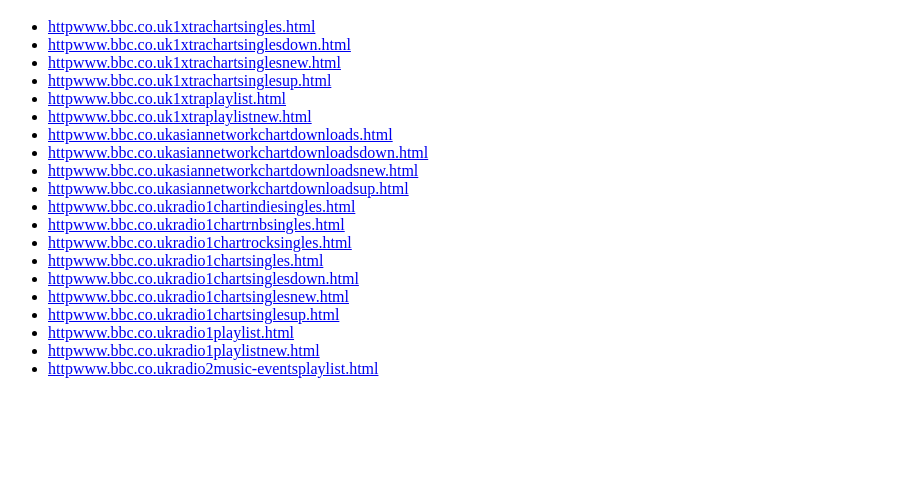
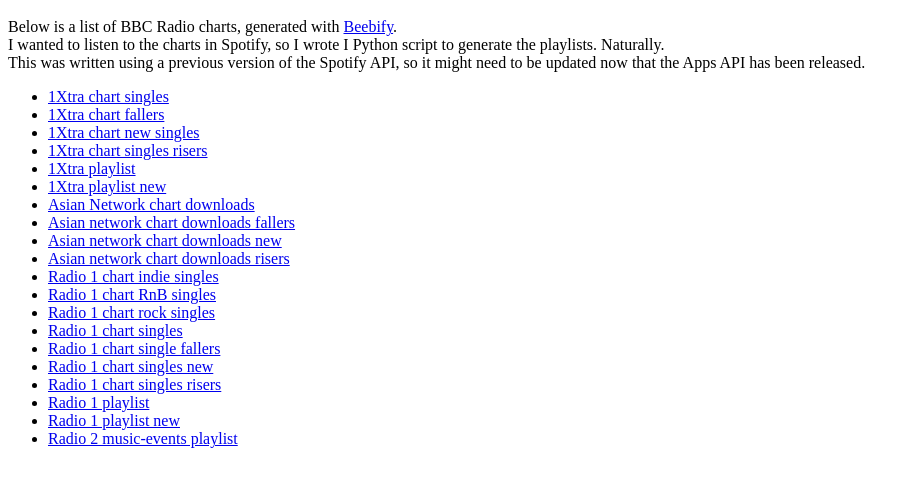
Before and after one commit to adamobeng/beebify, a plain HTML site: page index.html in a window 1280 px wide. Shown: the part 48-534 px from the top of the page, without its empty margins (0-920 px from the left). Drawn offline with Linux system fonts and the light colour scheme.

Commit message:
More information on index page

```diff
--- a/index.html
+++ b/index.html
@@ -1,23 +1,28 @@
 <h1>Beebify</h1>
+
+Below is a list of BBC Radio charts, generated with <a href="https://github.com/adamobeng/beebify/">Beebify</a>. </br >
+I wanted to listen to the charts in Spotify, so I wrote I Python script to generate the playlists. Naturally. </br >
+This was written using a previous version of the Spotify API, so it might need to be updated now that the Apps API has been released.
+
 <ul>
-<li><a href="./output/httpwww.bbc.co.uk1xtrachartsingles.html">httpwww.bbc.co.uk1xtrachartsingles.html</a></li>
-<li><a href="./output/httpwww.bbc.co.uk1xtrachartsinglesdown.html">httpwww.bbc.co.uk1xtrachartsinglesdown.html</a></li>
-<li><a href="./output/httpwww.bbc.co.uk1xtrachartsinglesnew.html">httpwww.bbc.co.uk1xtrachartsinglesnew.html</a></li>
-<li><a href="./output/httpwww.bbc.co.uk1xtrachartsinglesup.html">httpwww.bbc.co.uk1xtrachartsinglesup.html</a></li>
-<li><a href="./output/httpwww.bbc.co.uk1xtraplaylist.html">httpwww.bbc.co.uk1xtraplaylist.html</a></li>
-<li><a href="./output/httpwww.bbc.co.uk1xtraplaylistnew.html">httpwww.bbc.co.uk1xtraplaylistnew.html</a></li>
-<li><a href="./output/httpwww.bbc.co.ukasiannetworkchartdownloads.html">httpwww.bbc.co.ukasiannetworkchartdownloads.html</a></li>
-<li><a href="./output/httpwww.bbc.co.ukasiannetworkchartdownloadsdown.html">httpwww.bbc.co.ukasiannetworkchartdownloadsdown.html</a></li>
-<li><a href="./output/httpwww.bbc.co.ukasiannetworkchartdownloadsnew.html">httpwww.bbc.co.ukasiannetworkchartdownloadsnew.html</a></li>
-<li><a href="./output/httpwww.bbc.co.ukasiannetworkchartdownloadsup.html">httpwww.bbc.co.ukasiannetworkchartdownloadsup.html</a></li>
-<li><a href="./output/httpwww.bbc.co.ukradio1chartindiesingles.html">httpwww.bbc.co.ukradio1chartindiesingles.html</a></li>
-<li><a href="./output/httpwww.bbc.co.ukradio1chartrnbsingles.html">httpwww.bbc.co.ukradio1chartrnbsingles.html</a></li>
-<li><a href="./output/httpwww.bbc.co.ukradio1chartrocksingles.html">httpwww.bbc.co.ukradio1chartrocksingles.html</a></li>
-<li><a href="./output/httpwww.bbc.co.ukradio1chartsingles.html">httpwww.bbc.co.ukradio1chartsingles.html</a></li>
-<li><a href="./output/httpwww.bbc.co.ukradio1chartsinglesdown.html">httpwww.bbc.co.ukradio1chartsinglesdown.html</a></li>
-<li><a href="./output/httpwww.bbc.co.ukradio1chartsinglesnew.html">httpwww.bbc.co.ukradio1chartsinglesnew.html</a></li>
-<li><a href="./output/httpwww.bbc.co.ukradio1chartsinglesup.html">httpwww.bbc.co.ukradio1chartsinglesup.html</a></li>
-<li><a href="./output/httpwww.bbc.co.ukradio1playlist.html">httpwww.bbc.co.ukradio1playlist.html</a></li>
-<li><a href="./output/httpwww.bbc.co.ukradio1playlistnew.html">httpwww.bbc.co.ukradio1playlistnew.html</a></li>
-<li><a href="./output/httpwww.bbc.co.ukradio2music-eventsplaylist.html">httpwww.bbc.co.ukradio2music-eventsplaylist.html</a></li>
+<li><a href="./output/httpwww.bbc.co.uk1xtrachartsingles.html">1Xtra chart singles</a></li>
+<li><a href="./output/httpwww.bbc.co.uk1xtrachartsinglesdown.html">1Xtra chart fallers</a></li>
+<li><a href="./output/httpwww.bbc.co.uk1xtrachartsinglesnew.html">1Xtra chart new singles</a></li>
+<li><a href="./output/httpwww.bbc.co.uk1xtrachartsinglesup.html">1Xtra chart singles risers</a></li>
+<li><a href="./output/httpwww.bbc.co.uk1xtraplaylist.html">1Xtra playlist</a></li>
+<li><a href="./output/httpwww.bbc.co.uk1xtraplaylistnew.html">1Xtra playlist new</a></li>
+<li><a href="./output/httpwww.bbc.co.ukasiannetworkchartdownloads.html">Asian Network chart downloads</a></li>
+<li><a href="./output/httpwww.bbc.co.ukasiannetworkchartdownloadsdown.html">Asian network chart downloads fallers</a></li>
+<li><a href="./output/httpwww.bbc.co.ukasiannetworkchartdownloadsnew.html">Asian network chart downloads new</a></li>
+<li><a href="./output/httpwww.bbc.co.ukasiannetworkchartdownloadsup.html">Asian network chart downloads risers</a></li>
+<li><a href="./output/httpwww.bbc.co.ukradio1chartindiesingles.html">Radio 1 chart indie singles</a></li>
+<li><a href="./output/httpwww.bbc.co.ukradio1chartrnbsingles.html">Radio 1 chart RnB singles</a></li>
+<li><a href="./output/httpwww.bbc.co.ukradio1chartrocksingles.html">Radio 1 chart rock singles</a></li>
+<li><a href="./output/httpwww.bbc.co.ukradio1chartsingles.html">Radio 1 chart singles</a></li>
+<li><a href="./output/httpwww.bbc.co.ukradio1chartsinglesdown.html">Radio 1 chart single fallers</a></li>
+<li><a href="./output/httpwww.bbc.co.ukradio1chartsinglesnew.html">Radio 1 chart singles new</a></li>
+<li><a href="./output/httpwww.bbc.co.ukradio1chartsinglesup.html">Radio 1 chart singles risers</a></li>
+<li><a href="./output/httpwww.bbc.co.ukradio1playlist.html">Radio 1 playlist</a></li>
+<li><a href="./output/httpwww.bbc.co.ukradio1playlistnew.html">Radio 1 playlist new</a></li>
+<li><a href="./output/httpwww.bbc.co.ukradio2music-eventsplaylist.html">Radio 2 music-events playlist</a></li>
 </ul>
```
